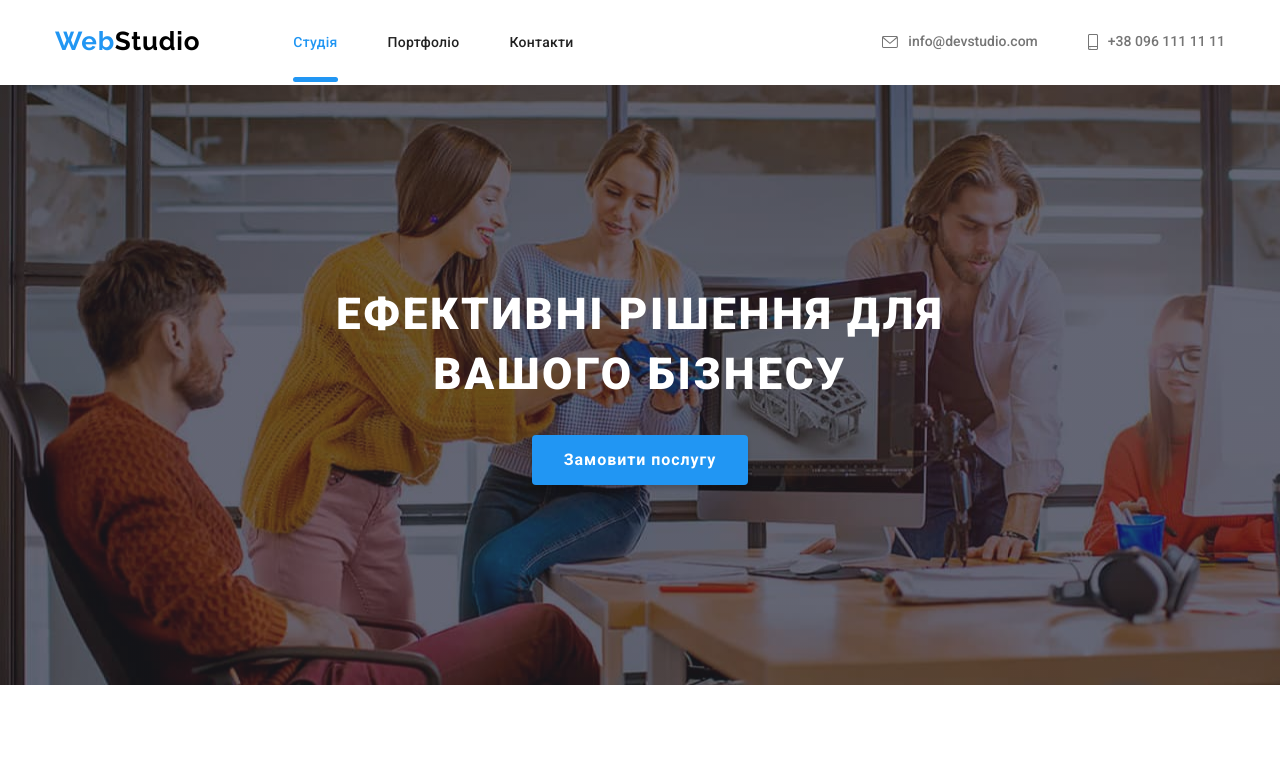
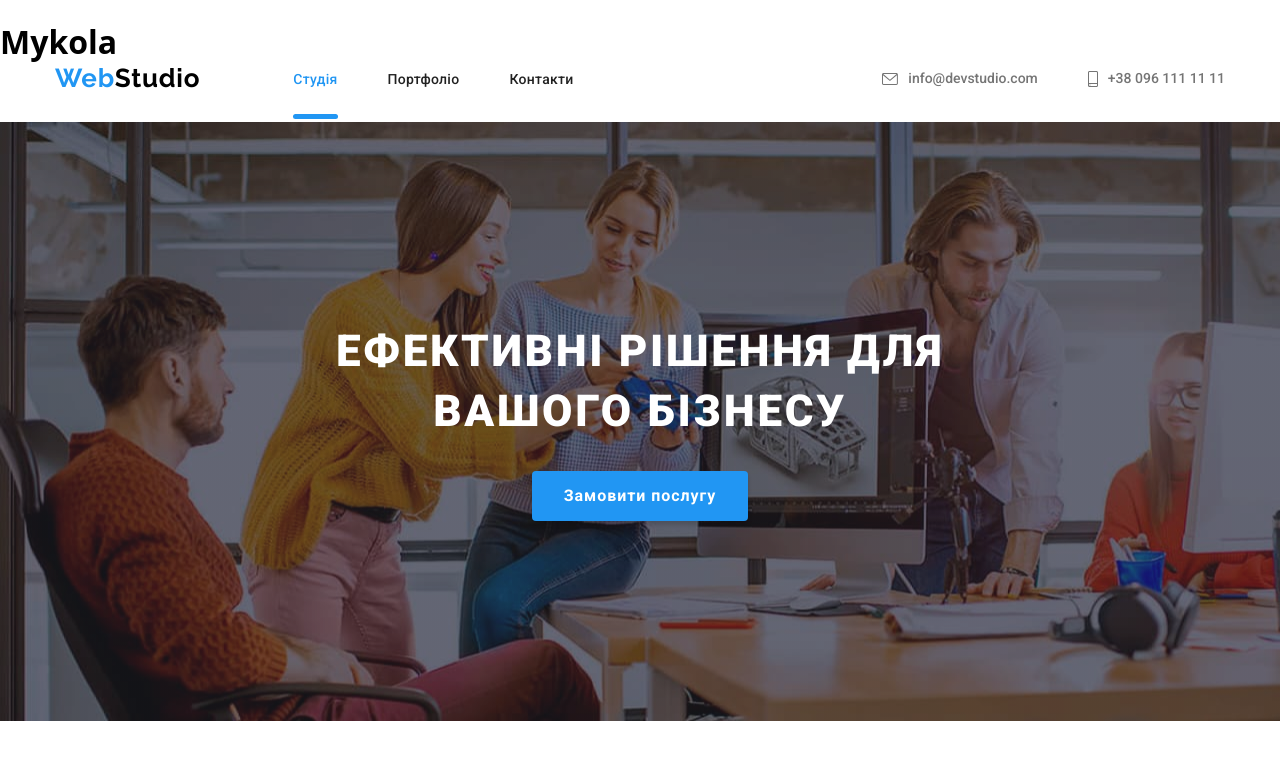
Before and after one commit to mykola-davydenko/WebStudio, a plain HTML site: page index.html in a window 1280 px wide. Shown: the top 776 px of the page. Drawn offline with nearby package versions, Linux system fonts and the light colour scheme.

Commit message:
24/11/2024

```diff
--- a/index.html
+++ b/index.html
@@ -18,6 +18,7 @@ href="https://cdnjs.cloudflare.com/ajax/libs/animate.css/4.1.1/animate.min.css"
 <body>
 <header data-aos="fade-up"
 data-aos-duration="3000" class="header">
+<h1>Mykola</h1>
     <div class="container header-box">
     <a href="./index.html" class="header-brand"><span class="logo-color">Web</span>Studio</a>
     <nav class="header-nav">
```
